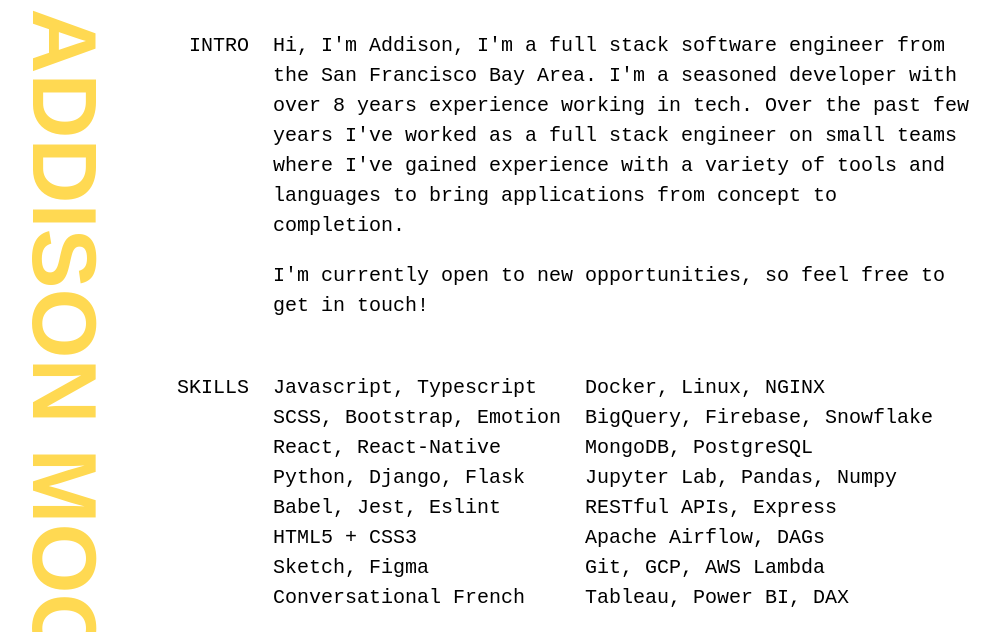
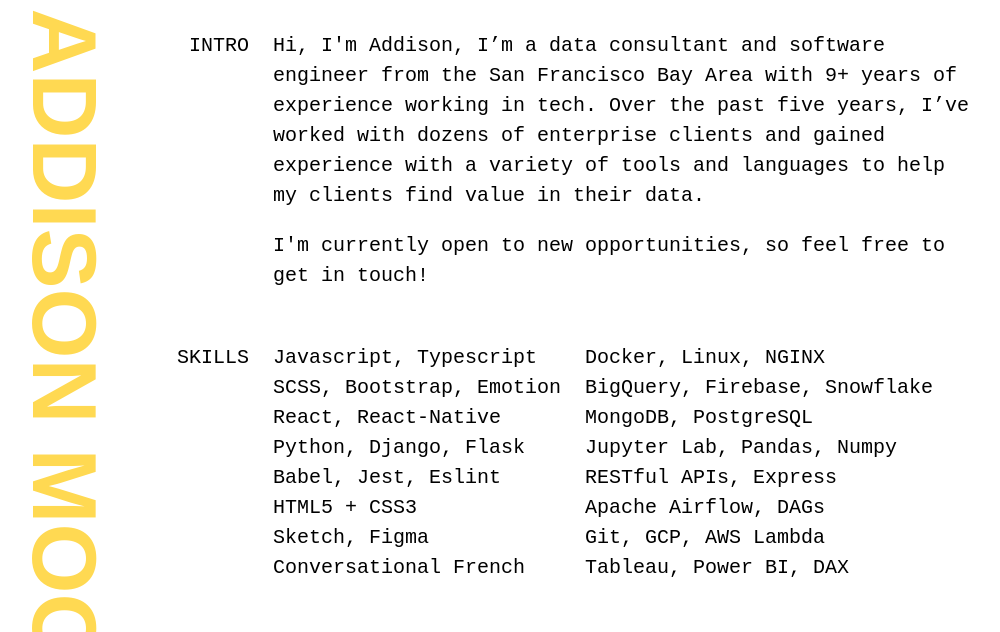
Before and after one commit to addison912/portfolio-rebrand, a website built with Parcel: page src/index.html in a window 1280 px wide. Shown: the part 149-781 px from the top of the page, without its empty margins (47-1047 px from the left). Built offline with nearby package versions, Linux system fonts and the light colour scheme.

Commit message:
updated resume

```diff
--- a/src/index.html
+++ b/src/index.html
@@ -63,12 +63,9 @@
         <div class="section-body">
           <article>
             <p>
-              Hi, I'm Addison, I'm a full stack software engineer from the San
-              Francisco Bay Area. I'm a seasoned developer with over 8 years
-              experience working in tech. Over the past few years I've worked as
-              a full stack engineer on small teams where I've gained experience
-              with a variety of tools and languages to bring applications from
-              concept to completion.
+              Hi, I'm Addison, I’m a data consultant and software engineer from the San Francisco Bay Area with 9+ years of experience working in tech. Over the past five
+years, I’ve worked with dozens of enterprise clients and gained experience with a variety of tools and languages to help my clients find value in
+their data.
             </p>
             <p>
               I'm currently open to new opportunities, so feel free to get in
```
Also changed, not shown: 1 other file.
